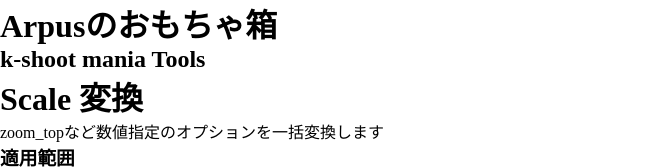
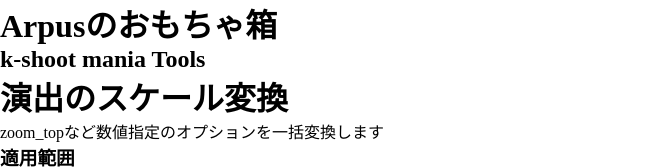
Before and after one commit to podo-C-arpus/toy, a plain HTML site: page kshScale/kshScale.html in a window 1280 px wide. Shown: the top 167 px of the page, without its empty margins (0-651 px from the left). Drawn offline with Linux system fonts and the light colour scheme.

Commit message:
Add files via upload

```diff
--- a/kshScale/kshScale.html
+++ b/kshScale/kshScale.html
@@ -2,14 +2,14 @@
 <html>
 <head>
 	<meta charset="UTF-8">
-	<title>kshScale</title>
+	<title>ksh演出のスケール変換</title>
 	<link rel="stylesheet" href="style.css"
 </head>
 
 <body>
 	<h1>Arpusのおもちゃ箱</h1>
 	<h2>k-shoot mania Tools</h2>
-	<h1>Scale 変換</h1>
+	<h1>演出のスケール変換</h1>
 	<p>zoom_topなど数値指定のオプションを一括変換します</p>
 	<h3>適用範囲</h3>
 	<div id="rangeLine">
```
Also changed, not shown: index.html (+1 -1 lines).
